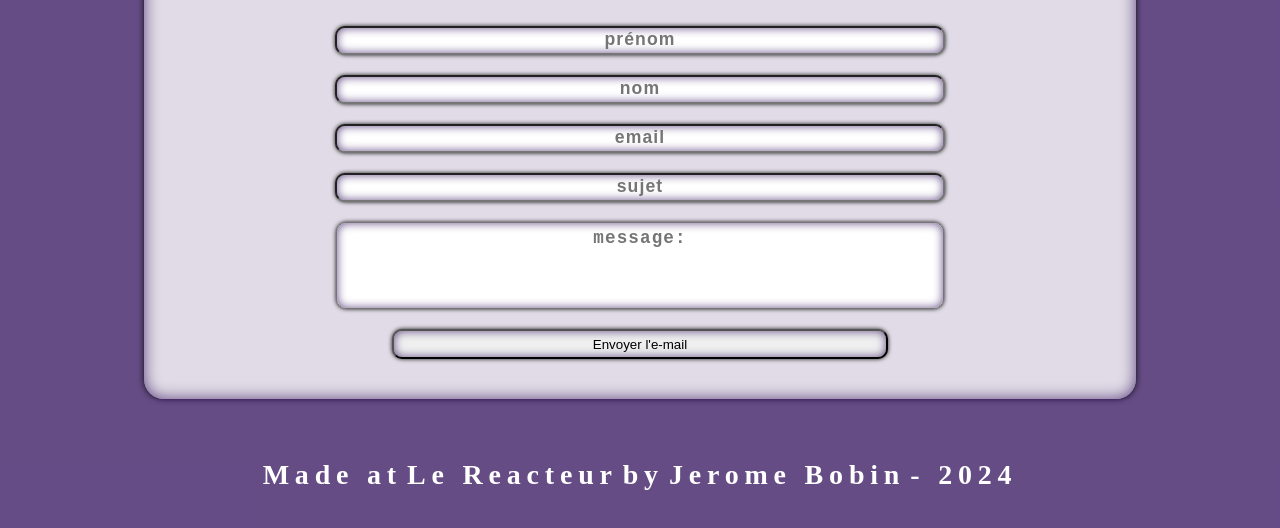
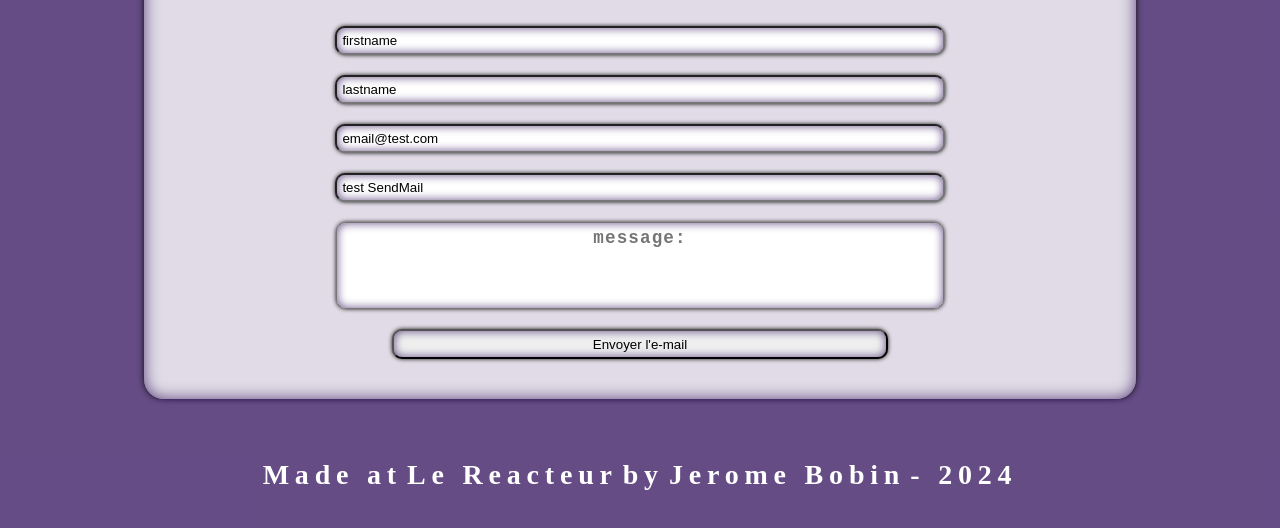
Before and after one commit to Jerome49-3/frontend, a website: page index.html in a window 1280 px wide. Shown: the part 300-828 px from the top of the page. Drawn offline with nearby package versions, Linux system fonts and the light colour scheme.

Commit message:
input.values

```diff
--- a/index.html
+++ b/index.html
@@ -24,12 +24,16 @@
         Formulaire de contact
       </h2>
       <form method="post" id="form">
-        <input type="text" id="fistname" placeholder="prénom" name="fistname" minlength="1" maxlength="1" required>
-        <input type="text" id="lastname" placeholder="nom" name="lastname" minlength="1" maxlength="1" required>
-        <input type="text" id="email" placeholder="email" name="email" minlength="1" maxlength="1" required>
-        <input type="text" id="subject" placeholder="sujet" name="subject" minlength="1" maxlength="1">
-        <textarea name="message" id="message" placeholder="message:" rows="5" cols="30" minlength="1" maxlength="1"
-          required wrap="hard"></textarea>
+        <input type="text" id="fistname" placeholder="prénom" value="firstname" name="fistname" minlength="1"
+          maxlength="1" required>
+        <input type="text" id="lastname" placeholder="nom" value="lastname" name="lastname" minlength="1" maxlength="1"
+          required>
+        <input type="text" id="email" placeholder="email" value="email@test.com" name="email" minlength="1"
+          maxlength="1" required>
+        <input type="text" id="subject" placeholder="sujet" value="test SendMail" name="subject" minlength="1"
+          maxlength="1">
+        <textarea name="message" id="message" placeholder="message:" value="yo, les bros" rows="5" cols="30"
+          minlength="1" maxlength="1" required wrap="hard"></textarea>
         <button type="submit" value="Send">
           <p>
             Envoyer l'e-mail
```
